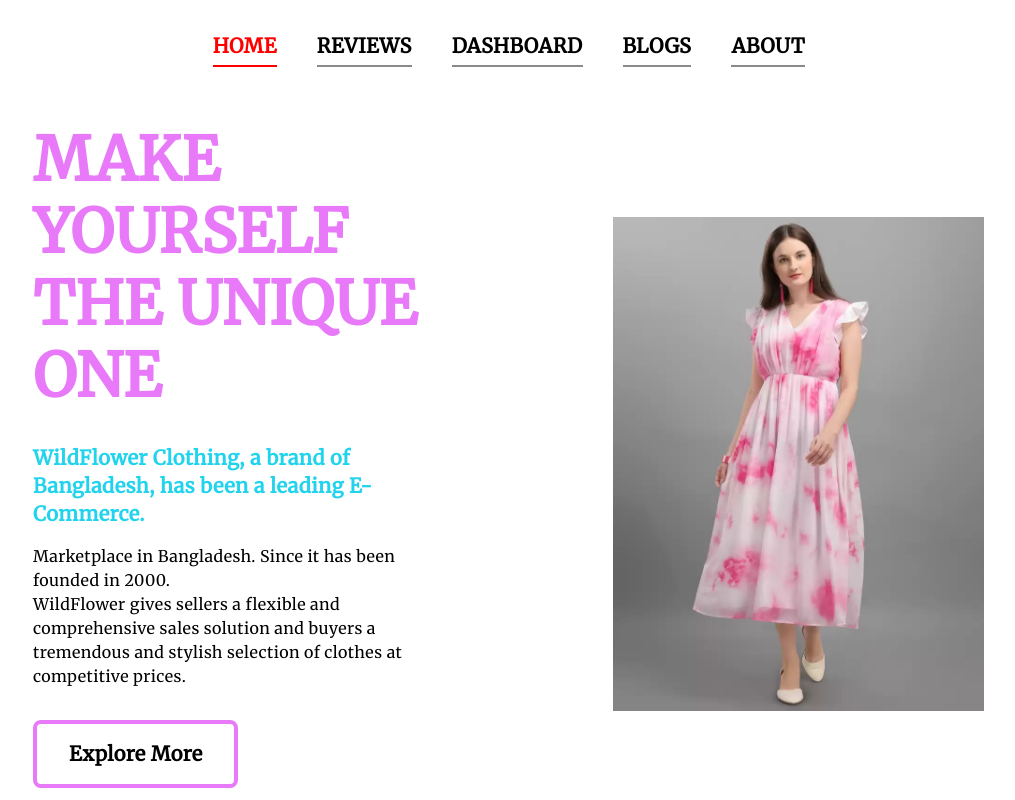
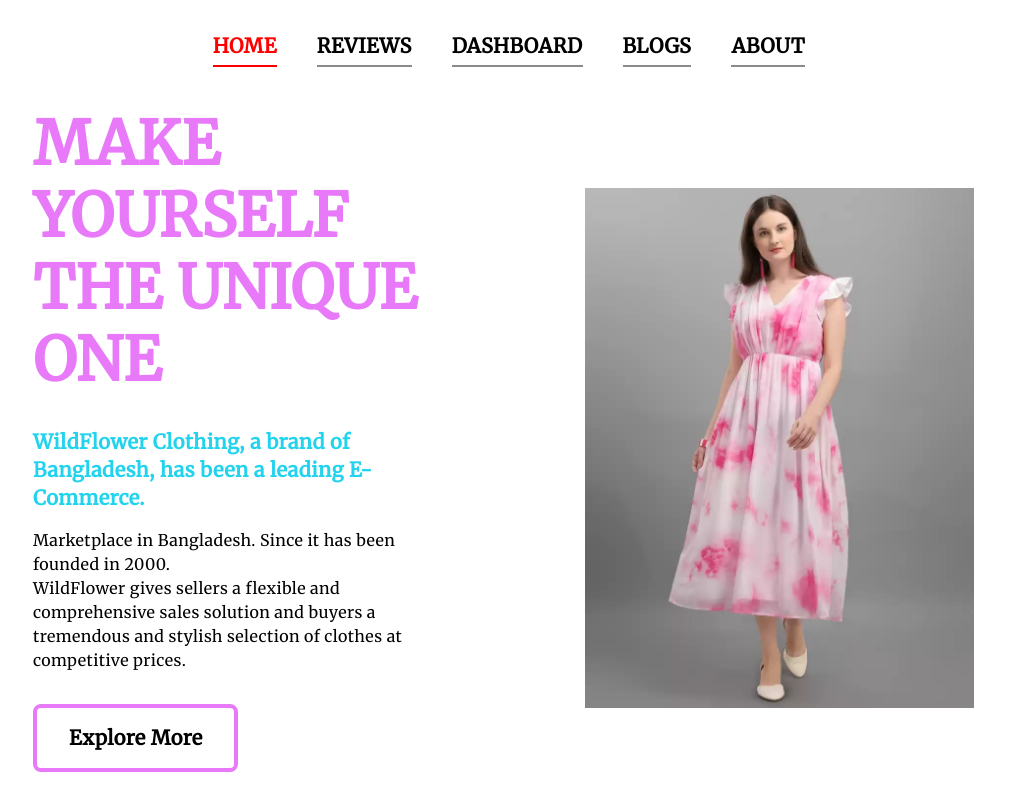
Before and after one commit to Tasnim-Pricila/WildFlower-Clothing, a React (Create React App) app: page / in a window 1280 px wide. Shown: the top 800 px of the page, without its empty margins (111-1126 px from the left). Built offline with nearby package versions, Linux system fonts and the light colour scheme.

Commit message:
CSS Updated

```diff
--- a/src/components/Header/Header.js
+++ b/src/components/Header/Header.js
@@ -5,7 +5,7 @@ import './Header.css';
 const Header = () => {
     return (
         <>
-            <div className='w-full text-xl font-semibold pt-8 pb-4 mb-12 uppercase text-center md:block flex flex-col gap-2 bg-amber-200 md:bg-transparent'>
+            <div className='w-full text-xl font-semibold pt-8 pb-4 mb-8 uppercase text-center md:block flex flex-col gap-2 bg-amber-200 md:bg-transparent'>
                 <NavLink to ="/" className={({isActive}) => (isActive ? "md:mr-10 active-link" : "md:mr-10 nav-link")}>
                     Home
                 </NavLink>
--- a/src/components/Home/Home.js
+++ b/src/components/Home/Home.js
@@ -11,7 +11,7 @@ const Home = () => {
 
     return (
         <>
-            <div className='flex lg:flex-row flex-col items-center lg:gap-x-36 max-w-[100%] overflow-hidden'>
+            <div className='flex lg:flex-row flex-col items-center lg:gap-x-24 max-w-[100%] overflow-hidden'>
                 <div className='lg:basis-1/2 lg:pl-36 px-10 text-center lg:text-left'>
                     <h1 className='text-4xl lg:text-6xl font-semibold lg:leading-[4.5rem] leading-10 text-fuchsia-400 uppercase'>
                         Make Yourself <br></br> The Unique One
```
